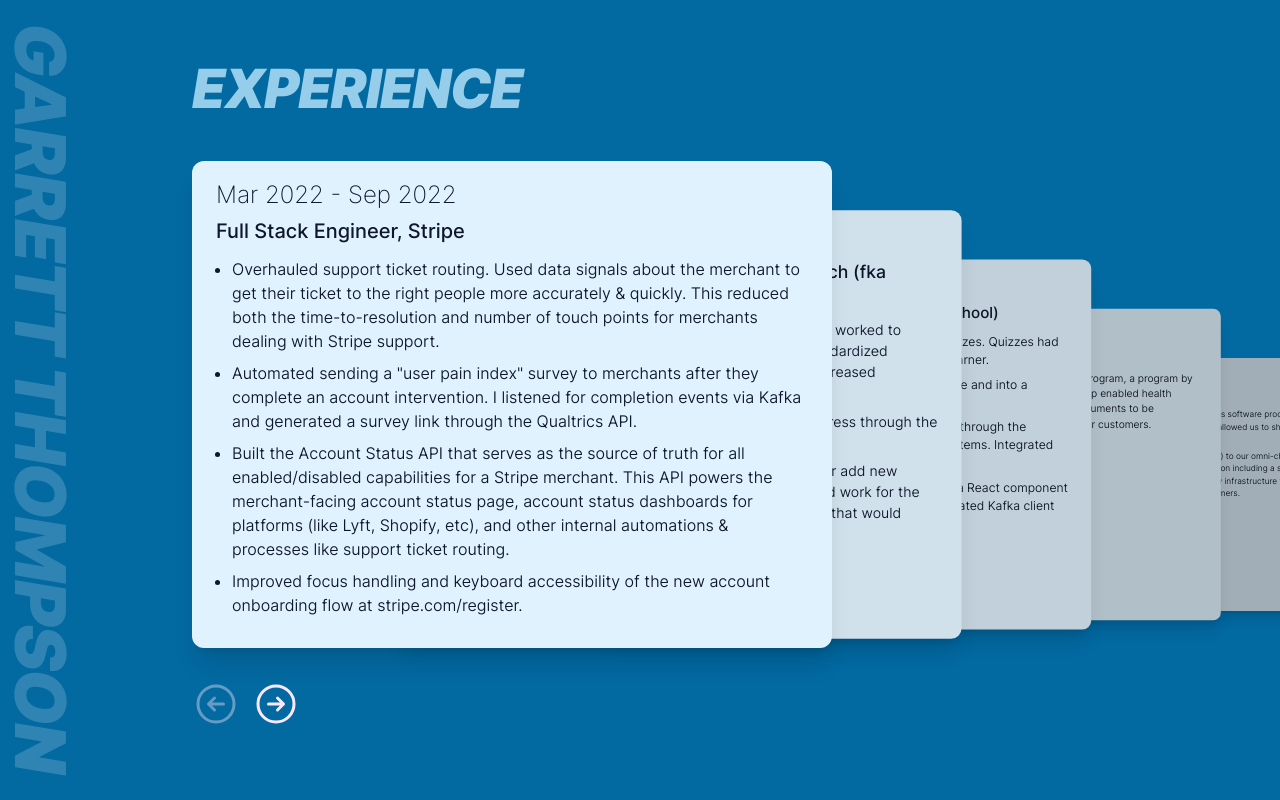
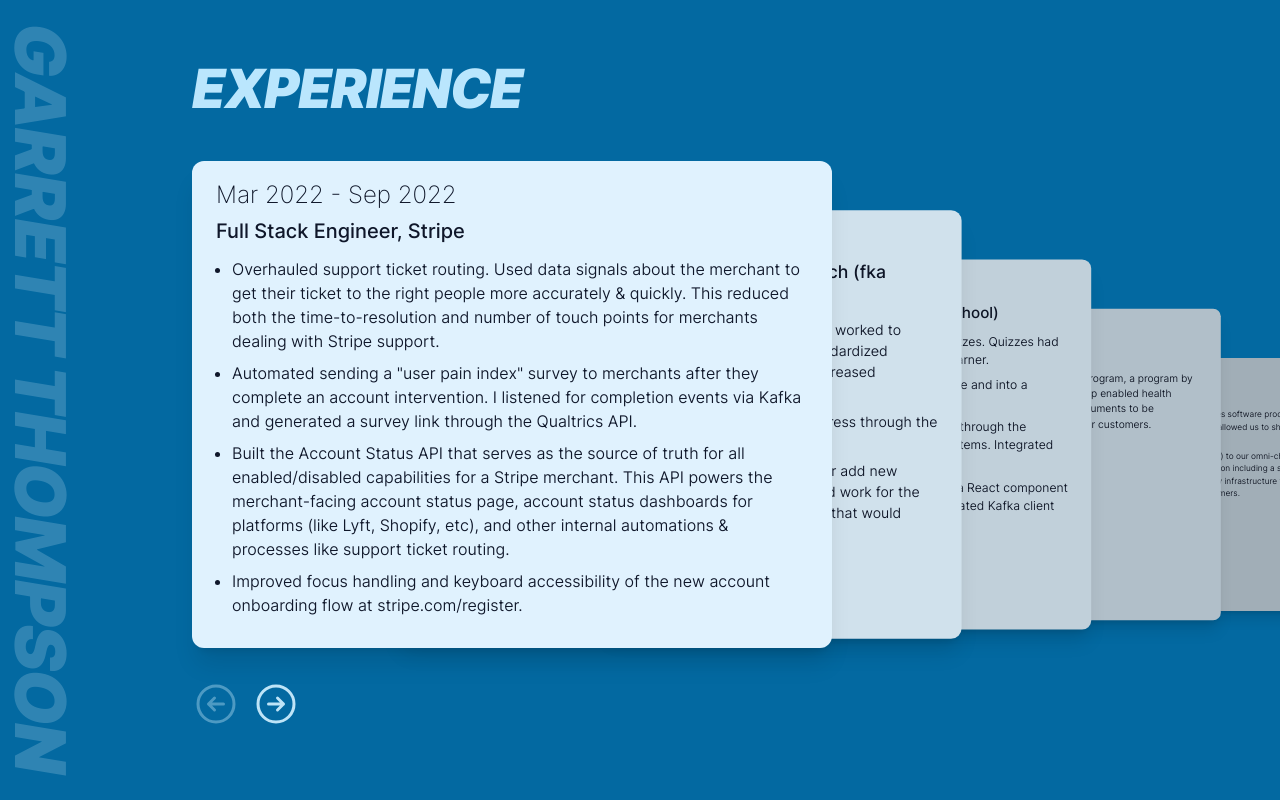
Before and after one commit to garrett-thompson/garrett-thompson.dev, a Next.js app: page / in a window 1280 px wide. Shown: the top 800 px of the page. Built offline with nearby package versions, Linux system fonts and the light colour scheme.

Commit message:
update button colors

```diff
--- a/components/card/controls.tsx
+++ b/components/card/controls.tsx
@@ -38,10 +38,10 @@
 
 const buttonVariants: Record<ButtonVariant, any> = {
   enabled: {
-    color: "rgba(250 232 255 1)",
+    color: "rgba(190 228 247 1)",
   },
   disabled: {
-    color: "rgba(250 232 255 .4)",
+    color: "rgba(190 228 247 .4)",
   },
 };
 
--- a/pages/index.tsx
+++ b/pages/index.tsx
@@ -29,7 +29,7 @@
 
       <main className="full-height-fix w-screen px-6 py-2 lg:px-48 lg:py-12 flex flex-col justify-center">
         <div className="flex flex-col h-[80%] lg:h-full">
-          <Heading1 className="text-sky-200/80">EXPERIENCE</Heading1>
+          <Heading1 className="text-sky-200">EXPERIENCE</Heading1>
           <div className="flex flex-col flex-1 mb-2 lg:mb-6 space-x-6">
             <CardStack className="flex-auto">
               <Card token="stripe_1" className="overflow-scroll">
```
Also changed, not shown: 1 other file (tests, documents, lock files or other folders).
